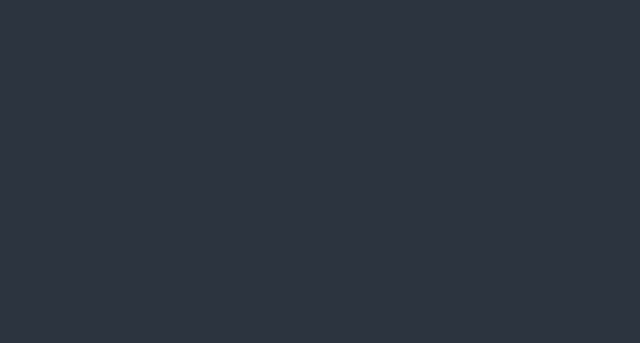
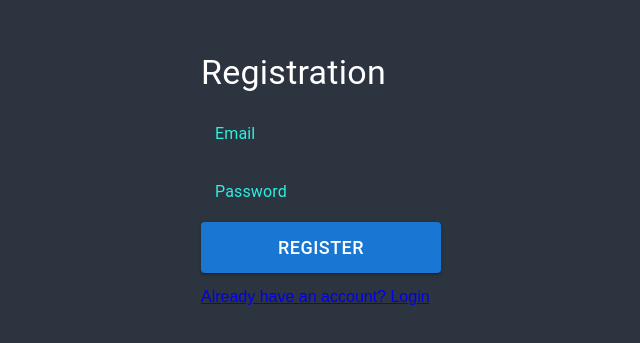
Before and after one commit to RustamPlanirovich/DynastyRise, a React (Create React App) app: page /registration in a window 1280 px wide. Shown: the part 221-564 px from the top of the page, without its empty margins (319-959 px from the left). Built offline with nearby package versions, Linux system fonts and the light colour scheme.

Commit message:
- Добавил   страницу регистрации (полностью по аналогии со страницей логина)

```diff
--- a/src/App.js
+++ b/src/App.js
@@ -6,6 +6,7 @@ import Login from "./components/Login";
 import {useEffect, useState} from "react";
 import Dashboard from "./components/Dashboard";
 import PasswordReset from "./components/PasswordReset";
+import Registration from "./components/Registration";
 
 function App() {
 
@@ -36,6 +37,9 @@ function App() {
                     <Route path="/password-reset">
                         <PasswordReset />
                     </Route>
+                    <Route path="/registration"> {/* Добавьте маршрут для страницы регистрации */}
+                        <Registration />
+                    </Route>
                     {/* Другие маршруты */}
                 </Switch>
             </Router>
--- /dev/null
+++ b/src/components/Registration.js
@@ -0,0 +1,87 @@
+// src/components/Registration.js
+import React from 'react';
+import { useFormik } from 'formik';
+import { Button, TextField, Typography, Container } from '@mui/material';
+import { useDispatch } from 'react-redux';
+import { setFormData } from '../store/actions';
+import { Link } from 'react-router-dom';
+
+const Registration = () => {
+    const dispatch = useDispatch();
+
+    // Добавляем функцию для валидации email
+    const validateEmail = (value) => {
+        const emailRegex = /^[A-Z0-9._%+-]+@[A-Z0-9.-]+\.[A-Z]{2,}$/i;
+        return emailRegex.test(value) ? undefined : 'Неверный адрес электронной почты';
+    };
+
+    // Добавляем функцию для валидации пароля
+    const validatePassword = (value) => {
+        return value.length >= 8 ? undefined : 'Пароль должен содержать не менее 8 символов';
+    };
+
+    const formik = useFormik({
+        initialValues: {
+            email: '',
+            password: '',
+        },
+        onSubmit: (values) => {
+            dispatch(setFormData(values));
+            console.log(values)
+            // Здесь вы можете добавить логику для регистрации пользователя с указанным email и паролем.
+        },
+        validate: (values) => {
+            const errors = {};
+            errors.email = validateEmail(values.email);
+            errors.password = validatePassword(values.password);
+            // Возвращайте undefined, если поле прошло валидацию
+            if (!errors.email) {
+                delete errors.email;
+            }
+            if (!errors.password) {
+                delete errors.password;
+            }
+            return errors;
+        },
+    });
+
+    return (
+        <Container maxWidth="sm" className="container">
+            <div>
+                <Typography variant="h4" gutterBottom>
+                    Registration
+                </Typography>
+                <form onSubmit={formik.handleSubmit}>
+                    <TextField
+                        fullWidth
+                        name="email"
+                        label="Email"
+                        placeholder="Email"
+                        value={formik.values.email}
+                        onChange={formik.handleChange}
+                        // Добавьте валидацию и сообщения об ошибках для пароля, аналогично как в форме входа и восстановления пароля.
+                    />
+                    <TextField
+                        fullWidth
+                        type="password"
+                        name="password"
+                        label="Password"
+                        placeholder="Password"
+                        value={formik.values.password}
+                        onChange={formik.handleChange}
+                        // Добавьте валидацию и сообщения об ошибках для пароля, аналогично как в форме входа и восстановления пароля.
+                    />
+                    <Button type="submit" variant="contained" color="primary" disabled={Boolean(Object.keys(formik.errors).length)}>
+                        Register
+                    </Button>
+                </form>
+                {/* Добавьте ссылку на страницу входа */}
+                <Link to="/login">
+                    Already have an account? Login
+                </Link>
+            </div>
+        </Container>
+    );
+};
+
+export default Registration;
```
